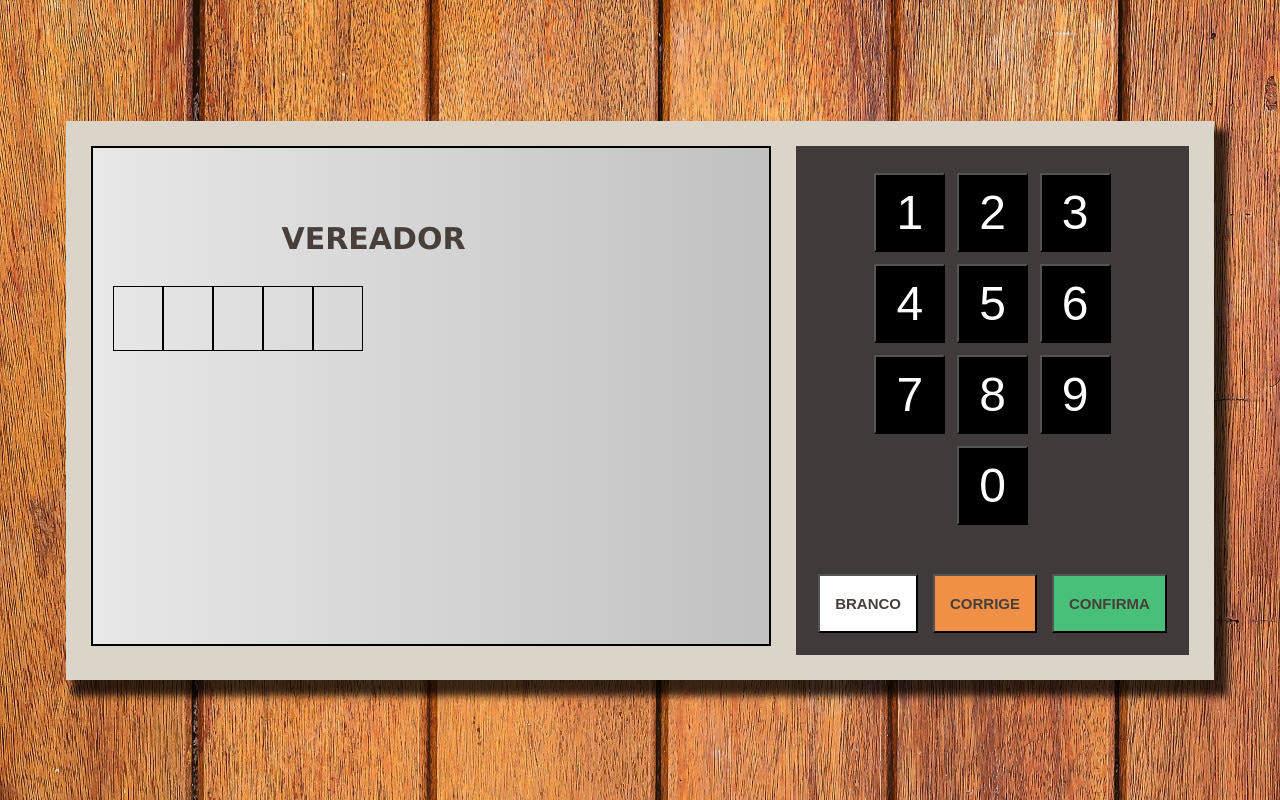
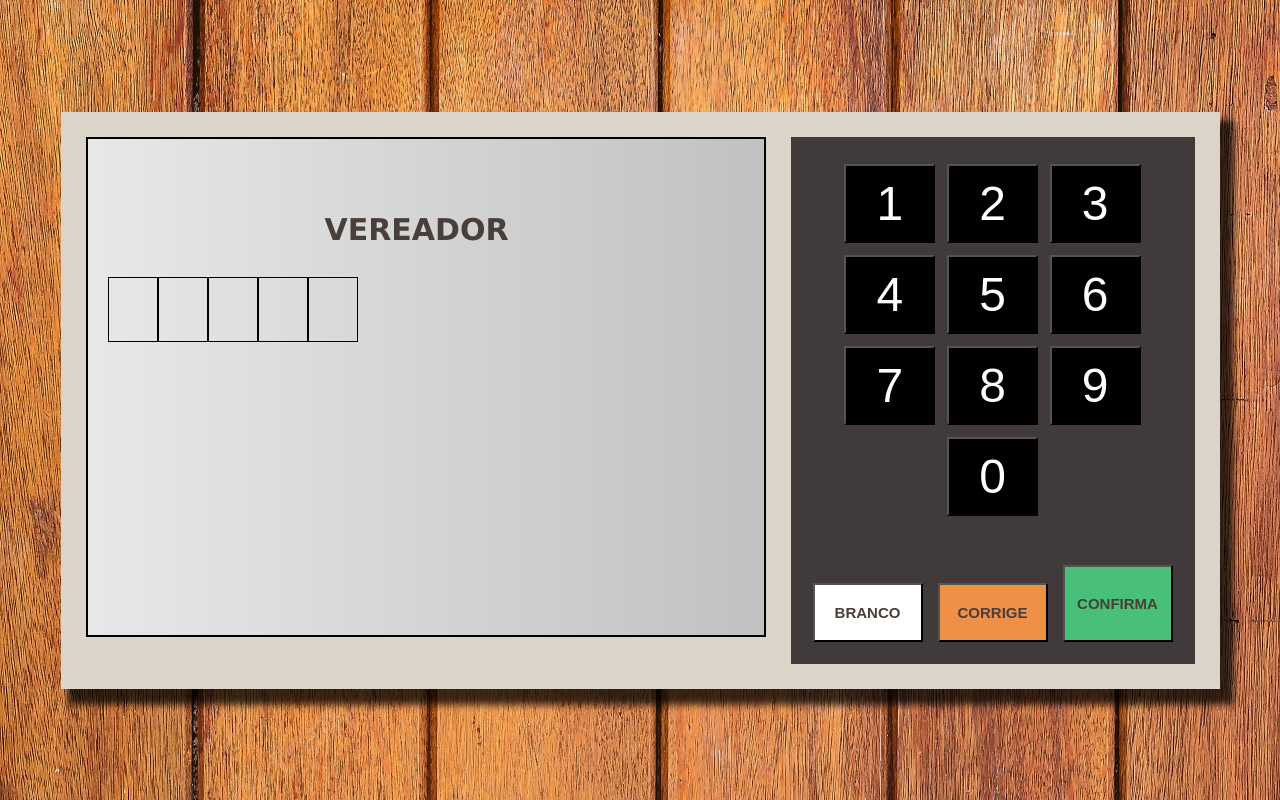
Before and after one commit to correa0105/UrnaEletronica, a plain HTML site: page index.html in a window 1280 px wide. Drawn offline with Linux system fonts and the light colour scheme.

Commit message:
Ajustando layout

```diff
--- a/assets/css/style.css
+++ b/assets/css/style.css
@@ -43,7 +43,7 @@ section {
 
 .keyboards-numbers button {
     font-size: 4.8rem;
-    padding: 1rem 2rem;
+    padding: 1rem 3rem;
     margin: 0.5rem;
     background: #000;
     color: #FFF;
@@ -53,13 +53,15 @@ section {
 .keyboards-actions tr{
     display: flex;
     justify-content: center;
+    align-items: end;
     margin: 2rem;
     gap: 1.5rem
 }
 
 .keyboards-actions button {
     font-size: 1.5rem;
-    padding: 1.9rem 1.5rem;
+    width: 11rem;
+    padding: 1.9rem 1rem;
     font-weight: bold;
     cursor: pointer;
 }
@@ -72,7 +74,8 @@ section {
     background: #F09046;
 }
 
-.confirm {
+.keyboards-actions .confirm {
+    padding: 2.8rem 1rem;
     background: #48C079;
 }
 
@@ -83,7 +86,8 @@ section {
 
 .img-grid .img-candidate {
     width: 100%;
-    border: 0.2rem solid #000;
+    border-left: 0.2rem solid #000;
+    border-bottom: 0.2rem solid #000;
 }
 
 .img-grid h2 {
@@ -101,7 +105,8 @@ section {
 .informations .img-vice-candidate {
     width: 80%;
     float: right;
-    border: 0.2rem solid #000;
+    border-left: 0.2rem solid #000;
+    border-bottom: 0.2rem solid #000;
 }
 
 .img-vice-candidate img {
@@ -135,9 +140,11 @@ section {
 }
 
 .voteType {
+    display: flex;
+    justify-content: right;
+    width: 77%;
     margin: 1.5rem 0;
     font-size: 3rem;
-    text-align: center;
     font-weight: bold;
 }
 
@@ -174,7 +181,9 @@ section {
 }
 
 .end {
-    text-align: center;
+    display: flex;
+    justify-content: right;
+    width: 74%;
     font-size: 7rem;
     font-weight: bold;
 }
--- a/assets/js/script.js
+++ b/assets/js/script.js
@@ -151,7 +151,7 @@ function white() {
 }
 
 function clean() {
-    if(descritionVote.innerHTML != '<div class="end flashing">FIM!</div>'){
+    if(descritionVote.innerHTML != '<div class="end flashing">FIM</div>'){
         start2();
     } else {
         alert("VOCÊ JA FINALIZOU SEU VOTO!");
@@ -183,7 +183,7 @@ function confirmVote() {
             descritionVote.innerHTML = "";                           //A DESCRIÇÃO DO CANDIDATO FICA VASIO
             office.innerHTML = "";                                   //O CARGO DO CANDIDATO FICA VAZIO
 
-            descritionVote.innerHTML = '<div class="end flashing">FIM!</div>';
+            descritionVote.innerHTML = '<div class="end flashing">FIM</div>';
         }
     } else {
         alert("Você deve preencher todos os campos, para passar para proxima etapa!");
--- a/assets/js/stages.js
+++ b/assets/js/stages.js
@@ -6,7 +6,7 @@ let stages = [
             {
                 number: "78568",
                 name: "Lucas Corrêa",
-                match: "PSOL",
+                match: "DEV",
                 photo: [{url:"assets/img/78568.png", legend: "VEREADOR"}]
             },
             {
@@ -47,9 +47,9 @@ let stages = [
         candidates: [
             {
                 number: "27",
-                name: "Lucas Corrêa",
-                match: "PSOL",
-                vice: "Cintia Fraga",
+                name: "Silvio Santos",
+                match: "SBT",
+                vice: "Maria Joaquina",
                 photo: [{url:"assets/img/27.png", legend: "PREFEITO"}, {url:"assets/img/44.png", legend: "VICE-PREFEITO", small: true}]
             },
             {
```
Also changed, not shown: assets/img/27.png, assets/img/44.png, assets/img/45863.png, assets/img/84569.png.
